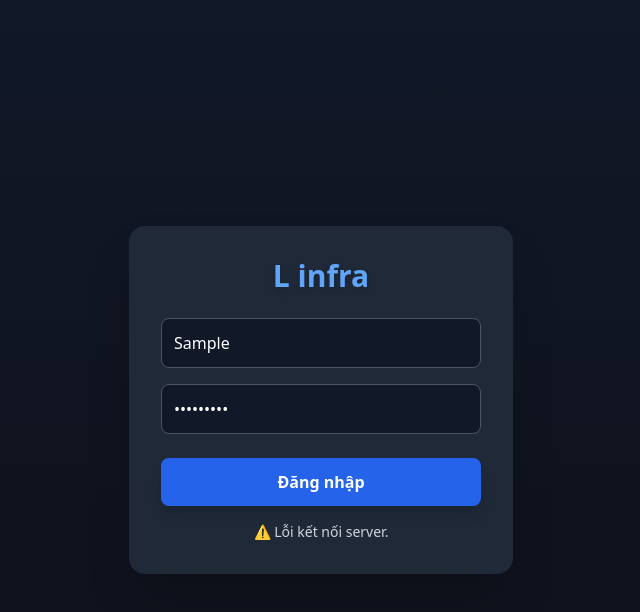
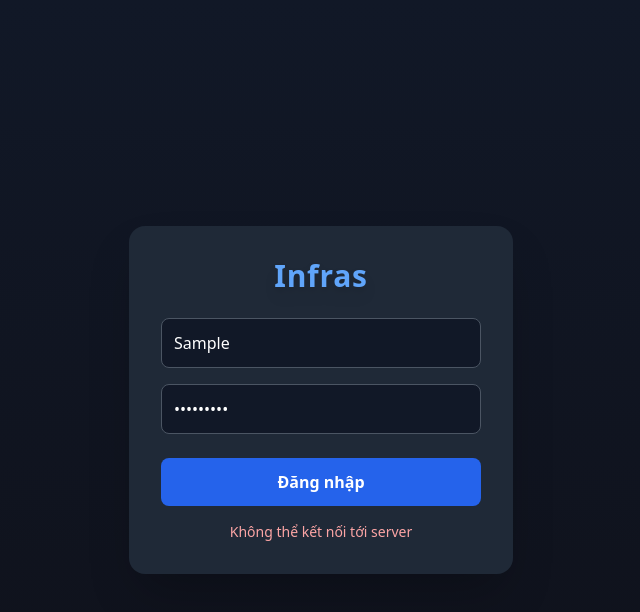
Before and after one commit to luannv6792/infra, a React (Vite) app in the folder frontend/: page / in a window 1280 px wide. Both pictures are taken after typing "Sample", "Sample123" into the empty fields and a click on the button "Đăng nhập". Shown: the top 612 px of the page, without its empty margins (319-959 px from the left). Built offline with nearby package versions, Linux system fonts and the light colour scheme; no server answers.

Commit message:
Update LoginForm.jsx

```diff
--- a/frontend/src/components/LoginForm.jsx
+++ b/frontend/src/components/LoginForm.jsx
@@ -1,73 +1,45 @@
-import React, { useState } from "react";
+import React, { useState } from 'react'
 
-export default function LoginForm() {
-  const [username, setUsername] = useState("");
-  const [password, setPassword] = useState("");
-  const [message, setMessage] = useState("");
-  const [loading, setLoading] = useState(false);
+export default function LoginForm({ onLoginSuccess }) {
+  const [username, setUsername] = useState('')
+  const [password, setPassword] = useState('')
+  const [loading, setLoading] = useState(false)
+  const [msg, setMsg] = useState('')
 
-  const handleSubmit = async (e) => {
-    e.preventDefault();
-    setLoading(true);
-    setMessage("");
-
+  const submit = async (e) => {
+    e.preventDefault()
+    setLoading(true)
+    setMsg('')
     try {
-      const response = await fetch("http://localhost:32002/api/login", {
-        method: "POST",
-        headers: { "Content-Type": "application/json" },
-        body: JSON.stringify({ username, password }),
-      });
-
-      const data = await response.json();
-
-      if (response.ok) {
-        setMessage("✅ Đăng nhập thành công!");
+      const res = await fetch('/api/login', {
+        method: 'POST',
+        headers: { 'Content-Type': 'application/json' },
+        body: JSON.stringify({ username, password })
+      })
+      const data = await res.json().catch(() => null)
+      if (res.ok && data && data.success) {
+        onLoginSuccess(username)
       } else {
-        setMessage("❌ " + data.message);
+        setMsg(data?.message || 'Sai username hoặc mật khẩu')
       }
-    } catch (error) {
-      setMessage("⚠️ Lỗi kết nối server.");
-    } finally {
-      setLoading(false);
-    }
-  };
+    } catch (err) {
+      setMsg('Không thể kết nối tới server')
+      console.error(err)
+    } finally { setLoading(false) }
+  }
 
   return (
-    <form
-      onSubmit={handleSubmit}
-      className="bg-[#1F2937] p-8 rounded-2xl shadow-2xl w-96"
-    >
-      <h2 className="text-3xl font-bold text-center mb-6 text-[#60A5FA] drop-shadow-md">
-        L infra
-      </h2>
+    <form onSubmit={submit} className="bg-[#1F2937] p-8 rounded-2xl shadow-2xl w-96 fade-in">
+      <div className="flex flex-col items-center">
+        <h2 className="title-infras">Infras</h2>
+      </div>
 
-      <input
-        type="text"
-        placeholder="Username"
-        className="w-full mb-4 p-3 rounded-lg bg-[#111827] border border-gray-600 text-white"
-        value={username}
-        onChange={(e) => setUsername(e.target.value)}
-      />
-
-      <input
-        type="password"
-        placeholder="Password"
-        className="w-full mb-6 p-3 rounded-lg bg-[#111827] border border-gray-600 text-white"
-        value={password}
-        onChange={(e) => setPassword(e.target.value)}
-      />
-
-      <button
-        type="submit"
-        disabled={loading}
-        className="w-full py-3 bg-[#2563EB] hover:bg-[#1D4ED8] rounded-lg font-semibold text-white transition-all shadow-lg"
-      >
-        {loading ? "Đang đăng nhập..." : "Đăng nhập"}
+      <input value={username} onChange={(e)=>setUsername(e.target.value)} placeholder="Username" className="w-full mb-4 p-3 rounded-lg bg-[#111827] border border-gray-600 text-white focus:outline-none"/>
+      <input value={password} onChange={(e)=>setPassword(e.target.value)} placeholder="Password" type="password" className="w-full mb-6 p-3 rounded-lg bg-[#111827] border border-gray-600 text-white focus:outline-none"/>
+      <button disabled={loading} className={`w-full py-3 rounded-lg font-semibold text-white ${loading ? 'bg-gray-500' : 'bg-[#2563EB] hover:bg-[#1D4ED8]'}`}>
+        {loading ? 'Đang đăng nhập...' : 'Đăng nhập'}
       </button>
-
-      {message && (
-        <p className="text-center text-sm text-gray-300 mt-4">{message}</p>
-      )}
+      {msg && <p className="mt-4 text-sm text-red-300 text-center">{msg}</p>}
     </form>
-  );
+  )
 }
```
